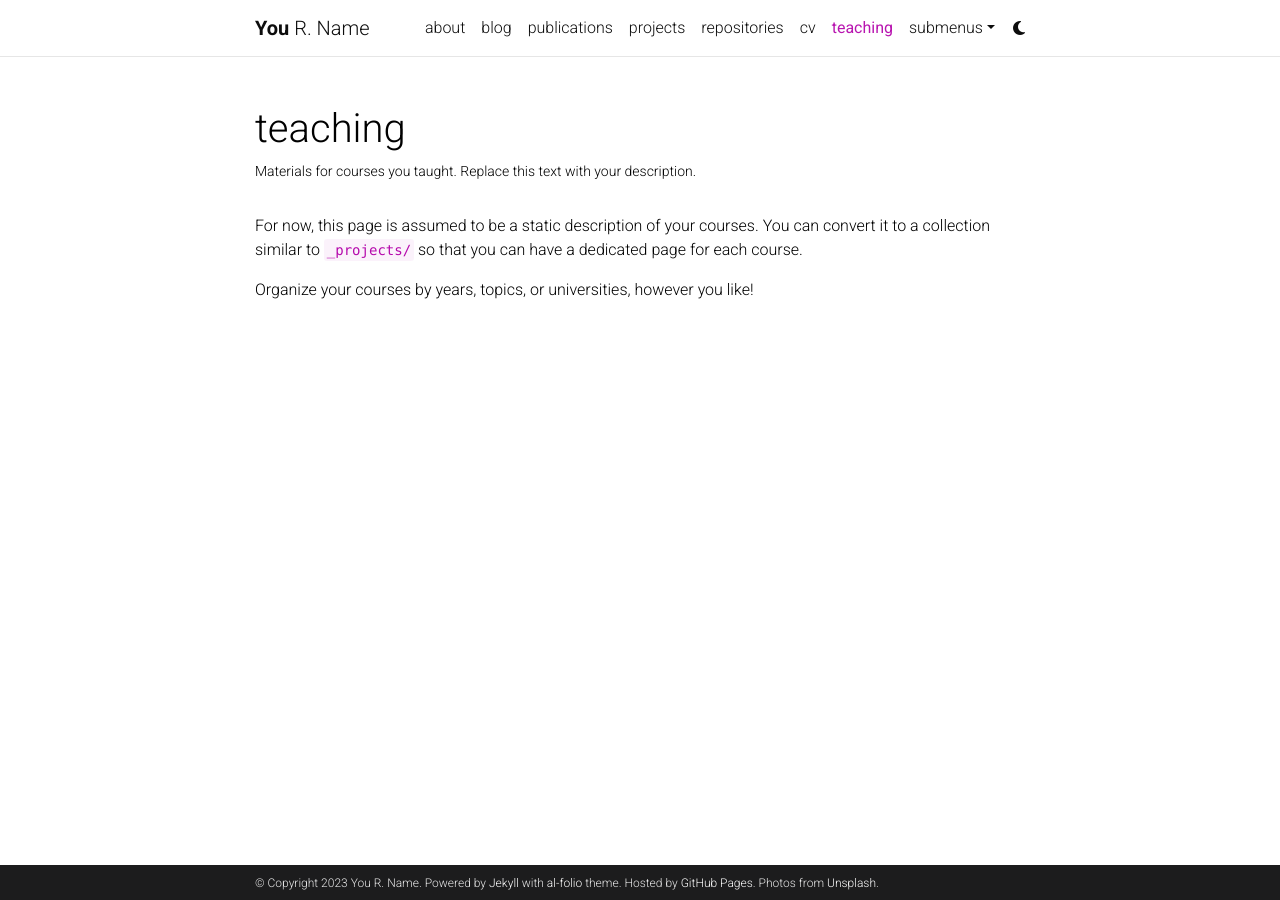
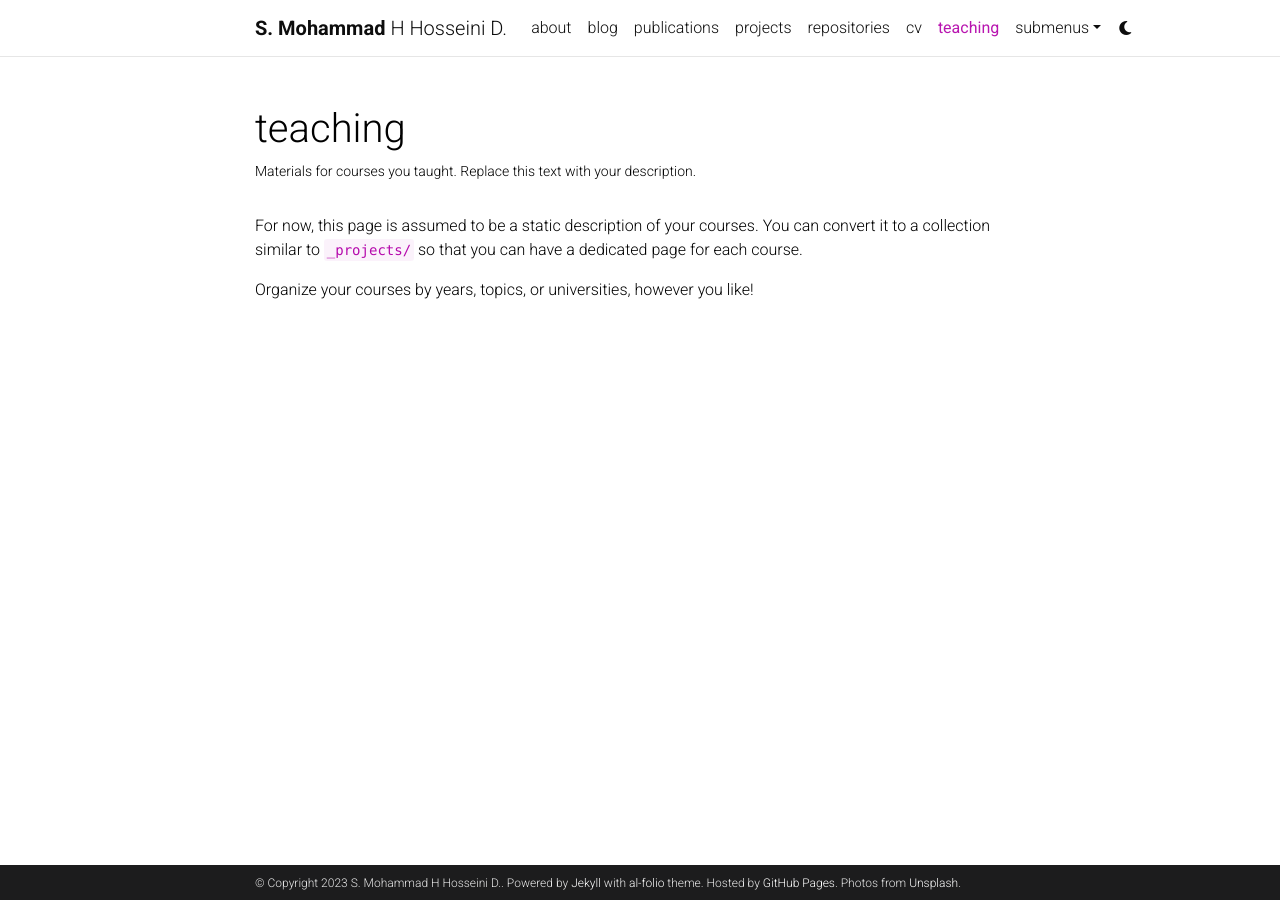
Before and after one commit to MHoHosseini/mhohosseini.github.io, a Jekyll site: the page built from _pages/teaching.md, in a window 1280 px wide. Built offline with Jekyll 4.4.1, drawn with Linux system fonts in a browser that asks for light colours; comment, search, counter and statistics services are not loaded; a style sheet for code colours, icons or effects is not loaded.

Commit message:
update name

```diff
--- a/_config.yml
+++ b/_config.yml
@@ -3,10 +3,10 @@
 # -----------------------------------------------------------------------------
 
 title: blank # the website title (if blank, full name will be used instead)
-first_name: You
-middle_name: R.
-last_name: Name
-email: you@example.com
+first_name: S. Mohammad
+middle_name: H
+last_name: Hosseini D.
+email: m.ho.hosseini@gmail.com
 description: > # the ">" symbol means to ignore newlines until "footer_text:"
   A simple, whitespace theme for academics. Based on [*folio](https://github.com/bogoli/-folio) design.
 footer_text: >
```
Also changed, not shown: _posts/2021-07-04-diagrams.md (deleted, +0 -44 lines).
